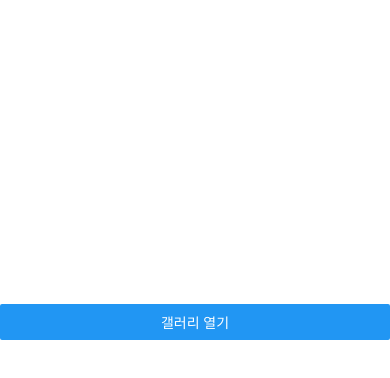
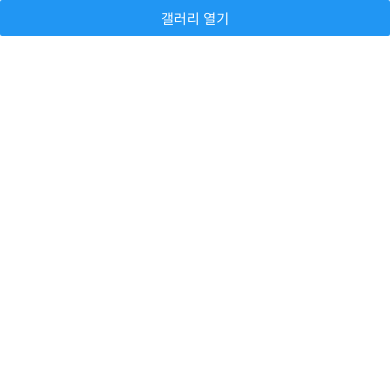
Before and after one commit to donghoonlee94/rn-gallery, a React Native app: screen / in a window 390 px wide. Shown: the top 378 px of the page. Built offline with nearby package versions, Linux system fonts and the light colour scheme.

Commit message:
add: image flatlist

```diff
--- a/App.js
+++ b/App.js
@@ -1,44 +1,40 @@
-import { useState } from 'react';
-import { Button, Image, StyleSheet, Text, View } from 'react-native';
-import * as ImagePicker from 'expo-image-picker';
+import { useState } from "react";
+import {
+  Button,
+  FlatList,
+  Image,
+  Platform,
+  SafeAreaView,
+  StyleSheet,
+  Text,
+  View,
+} from "react-native";
+import { useGallery } from "./src/use-gallery";
 
 export default function App() {
-  const [image, setImage] = useState(null);
+  const { images, pickImage } = useGallery();
 
   const onPressOpenGalley = () => {
     pickImage();
   };
 
-    const pickImage = async () => {
-    // No permissions request is necessary for launching the image library
-    let result = await ImagePicker.launchImageLibraryAsync({
-      mediaTypes: ImagePicker.MediaTypeOptions.All,
-      allowsEditing: true,
-      aspect: [4, 3],
-      quality: 1,
-    });
-
-    console.log(result);
-
-    if (!result.canceled) {
-      setImage(result.assets[0].uri);
-    }
+  const renderItem = ({ item, index }) => {
+    return <Image source={{ uri: item }} style={{ width: 200, height: 200 }} />;
   };
 
-
   return (
-    <View style={styles.container}>
-      <Button title='갤러리 열기' onPress={onPressOpenGalley} />
-      <Image source={{ uri: image }} style={{ width: 200, height: 200 }} />
-    </View>
+    <SafeAreaView style={styles.container}>
+      <Button title="갤러리 열기" onPress={onPressOpenGalley} />
+      <FlatList data={images} renderItem={renderItem} />
+    </SafeAreaView>
   );
 }
 
 const styles = StyleSheet.create({
   container: {
     flex: 1,
-    backgroundColor: '#fff',
-    justifyContent: 'center'
-
+    backgroundColor: "#fff",
+    justifyContent: "center",
+    marginTop: Platform.OS === "android" ? 30 : 0,
   },
 });
--- a/src/use-gallery.js
+++ b/src/use-gallery.js
@@ -1,3 +1,27 @@
+import { useState } from "react";
+import * as ImagePicker from "expo-image-picker";
+
 export const useGallery = () => {
+  const [images, setImage] = useState([]);
 
+  const pickImage = async () => {
+    // No permissions request is necessary for launching the image library
+    let result = await ImagePicker.launchImageLibraryAsync({
+      mediaTypes: ImagePicker.MediaTypeOptions.All,
+      allowsEditing: true,
+      aspect: [4, 3],
+      quality: 1,
+    });
+
+    console.log(result);
+
+    if (!result.canceled) {
+      setImage([...images, result.assets[0].uri]);
+    }
+  };
+
+  return {
+    pickImage,
+    images,
+  };
 };
```
